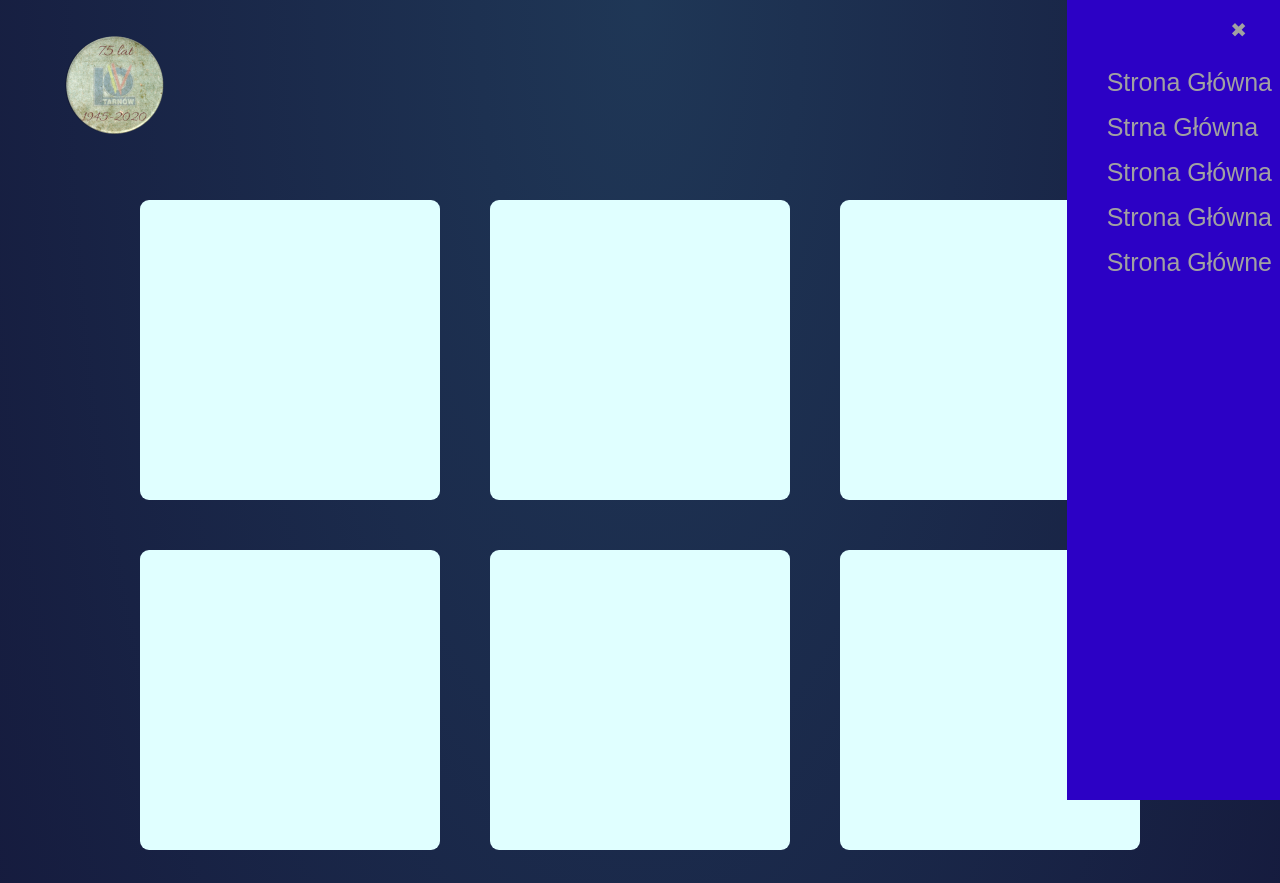
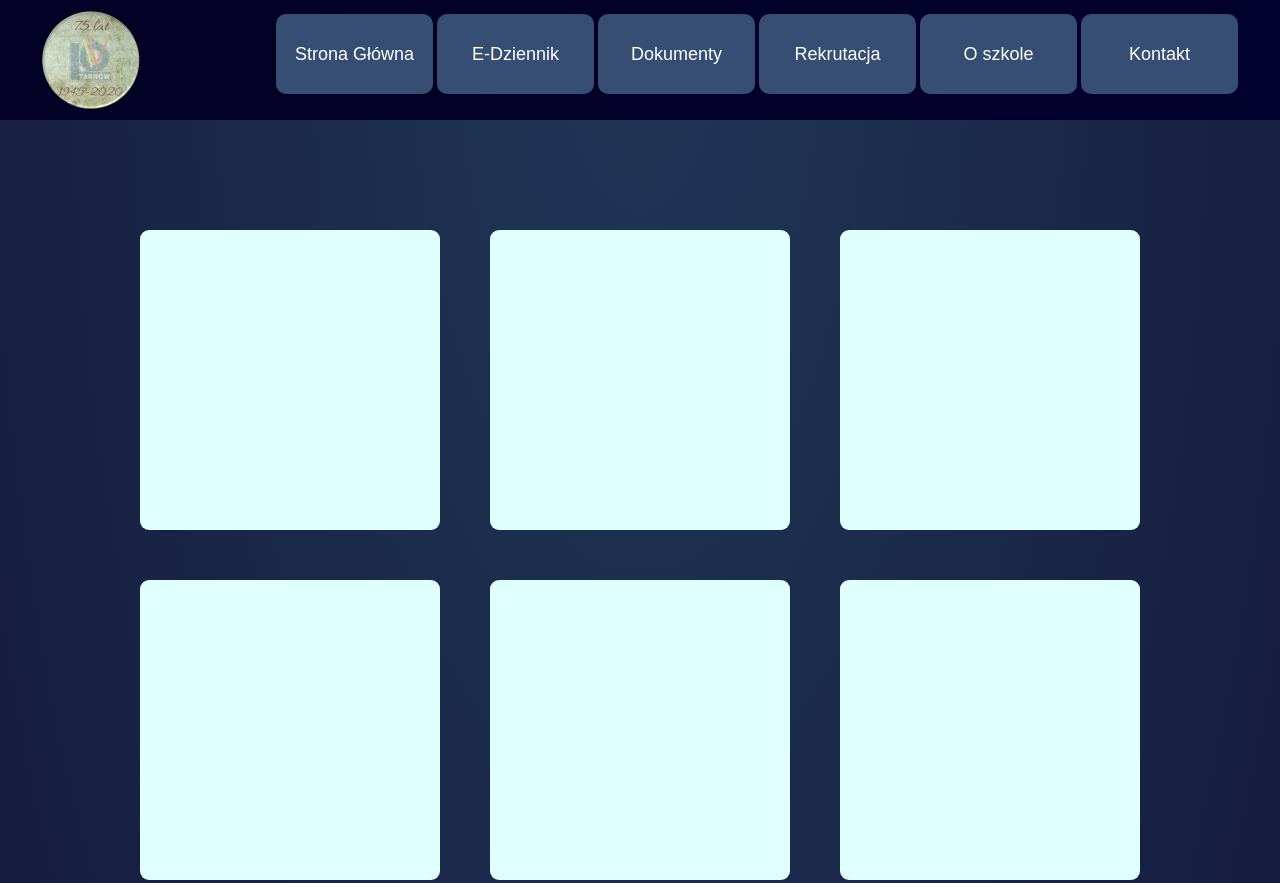
Before and after one commit to LawyerN/4StronaOfficial, a plain HTML site: page index.html in a window 1280 px wide. Shown: the top 883 px of the page. Drawn offline with nearby package versions, Linux system fonts and the light colour scheme.

Commit message:
Pare poprawek do paddingow nowy div  navbar u gory

```diff
--- a/css/style.css
+++ b/css/style.css
@@ -8,6 +8,7 @@
 
   body{
       background: radial-gradient(at top, hsl(214, 47%, 23%) , hsl(237, 49%, 15%));
+
       min-height: 100vh;
       min-width: 100vw;
       font-family: 'Barlow Semi Condensed', sans-serif;
@@ -24,7 +25,7 @@
 
   .navbar{
     background: #131313 ;
-    height: 80px;
+    height: 70px;
     width: 100%;
     display: flex;
     justify-content: center;
@@ -68,6 +69,25 @@
     overflow: hidden;
   }
 
+  #navigation{
+    background: linear-gradient(
+      90deg,
+      rgba(2, 0, 36, 1) 0%,
+      rgba(9, 9, 121, 1) 1000%,
+      rgba(15, 124, 5, 1) 5%,
+      rgba(0, 90, 143, 1) 70%
+    );
+    text-align: center;
+    padding: 10px 40px ;
+    z-index: 100;
+    width: 100%;
+    color:black;
+    position: fixed;
+    position: fixed;
+  }
+
+
+
   nav ul{
     display: flex;
     list-style: none;
@@ -98,7 +118,7 @@
   }
 
   /*responsywnosc*/
-  @media screen and (max-width: 1300px){
+  @media screen and (max-width: 1150px){
     nav .menubtn{
       display: flex;
     }
@@ -149,23 +169,23 @@
   .navbar__item{
     height: 80px;
     width: 100%;
-    background-color: rgb(255, 0, 68);
+    background-color: #364e72;
     border: none;
     color: white;
-    padding: 16px 32px;
+    padding: 8px 16px;
     text-align: center;
     font-size: 20px;
     margin: 4px 2px;
     transition: ease-out 0.5s;
-    box-shadow: inset 0 0 0 0 #19e506;
+    box-shadow: inset 0 0 0 0 #364e72;
 
   }
 
   .navbar__item:hover{
-    box-shadow: inset 300px 0 0 0 #19e506 ;
+    box-shadow: inset 300px 0 0 0 #8592a5 ;
     cursor: pointer;
 
-    background-color: #3e8e41;
+    background-color: #364e72;
     color: black;
   }
 
@@ -267,3 +287,11 @@
     }
 
   }
+
+  .filling{
+
+    height: 80px;
+    width: 100%;
+    height: 100%;
+    padding: 100px;
+  }
--- a/index.html
+++ b/index.html
@@ -14,7 +14,7 @@
 
   <body>
     <div class="container">
-      <nav>
+      <nav id="navigation">
         <div class="logo"><img src="images/logo.png" alt="logo" /></div>
 
         <span class="menubtn" onclick="openNav()"> &#9776; </span>
@@ -83,6 +83,11 @@
         </div>
       </nav>
 
+      <div class="filling">
+
+
+      </div>
+
       <div class="sideNav" id="sidenav">
         <a href="#" class="closeBtn" onclick="closeNav()"> &#10006; </a>
         <a href="#home"> Strona Główna </a>
```
Also changed, not shown: js/app.js (+9 -0 lines).
